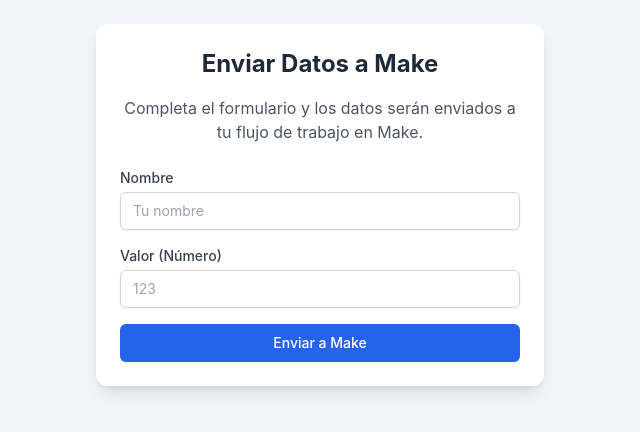
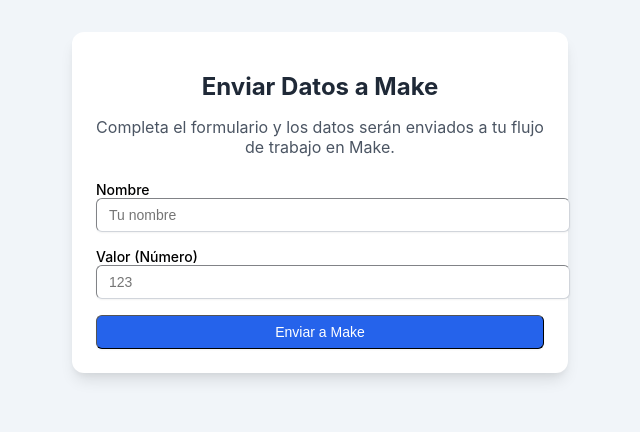
Before and after one commit to bernapin1996lab/REGISTRO-VISITA1, a plain HTML site: page index.html in a window 1280 px wide. Shown: the whole page, without its empty margins (320-960 px from the left). Drawn offline with nearby package versions, Linux system fonts and the light colour scheme.

Commit message:
Update index.html

```diff
--- a/index.html
+++ b/index.html
@@ -4,24 +4,159 @@
     <meta charset="UTF-8">
     <meta name="viewport" content="width=device-width, initial-scale=1.0">
     <title>Formulario en Telegram</title>
-    <!-- Tailwind CSS CDN para un estilo moderno y responsive -->
-    <script src="https://cdn.tailwindcss.com"></script>
-    <script>
-        tailwind.config = {
-            theme: {
-                extend: {
-                    fontFamily: {
-                        sans: ['Inter', 'sans-serif'],
-                    },
-                }
-            }
+    <style>
+        /* CSS de Tailwind incrustado */
+        /*
+        * A continuación se encuentra una versión simplificada del CSS de Tailwind para que la mini-aplicación sea autocontenida.
+        * Esto asegura que los estilos se carguen incluso sin conexión a Internet o si el CDN falla.
+        */
+
+        /* Base y Tipografía */
+        body {
+            font-family: -apple-system, BlinkMacSystemFont, 'Segoe UI', Roboto, Helvetica, Arial, sans-serif, 'Apple Color Emoji', 'Segoe UI Emoji', 'Segoe UI Symbol';
+            background-color: #f1f5f9;
+            padding: 1.5rem;
         }
-    </script>
-    <style>
-        body {
-            font-family: 'Inter', sans-serif;
-            background-color: #f1f5f9; /* blueGray-100 */
+
+        /* Contenedor principal */
+        .max-w-md {
+            max-width: 28rem;
         }
+        .mx-auto {
+            margin-left: auto;
+            margin-right: auto;
+        }
+        .bg-white {
+            background-color: #fff;
+        }
+        .rounded-xl {
+            border-radius: 0.75rem;
+        }
+        .shadow-lg {
+            box-shadow: 0 10px 15px -3px rgba(0, 0, 0, 0.1), 0 4px 6px -2px rgba(0, 0, 0, 0.05);
+        }
+        .p-6 {
+            padding: 1.5rem;
+        }
+
+        /* Encabezado y Texto */
+        .text-2xl {
+            font-size: 1.5rem;
+        }
+        .font-bold {
+            font-weight: 700;
+        }
+        .text-gray-800 {
+            color: #1f2937;
+        }
+        .text-center {
+            text-align: center;
+        }
+        .mb-4 {
+            margin-bottom: 1rem;
+        }
+        .text-gray-600 {
+            color: #4b5563;
+        }
+        .mb-6 {
+            margin-bottom: 1.5rem;
+        }
+        .text-sm {
+            font-size: 0.875rem;
+        }
+
+        /* Formulario y Botones */
+        .space-y-4 > * + * {
+            margin-top: 1rem;
+        }
+        .block {
+            display: block;
+        }
+        .w-full {
+            width: 100%;
+        }
+        .px-3 {
+            padding-left: 0.75rem;
+            padding-right: 0.75rem;
+        }
+        .py-2 {
+            padding-top: 0.5rem;
+            padding-bottom: 0.5rem;
+        }
+        .border {
+            border-width: 1px;
+        }
+        .border-gray-300 {
+            border-color: #d1d5db;
+        }
+        .rounded-md {
+            border-radius: 0.375rem;
+        }
+        .shadow-sm {
+            box-shadow: 0 1px 2px 0 rgba(0, 0, 0, 0.05);
+        }
+        .focus\:outline-none:focus {
+            outline: 2px solid transparent;
+            outline-offset: 2px;
+        }
+        .focus\:ring-blue-500:focus {
+            --tw-ring-color: #3b82f6;
+            box-shadow: 0 0 0 calc(2px + 0px) var(--tw-ring-color);
+        }
+        .focus\:border-blue-500:focus {
+            border-color: #3b82f6;
+        }
+        .sm\:text-sm {
+            font-size: 0.875rem;
+        }
+        .flex {
+            display: flex;
+        }
+        .justify-center {
+            justify-content: center;
+        }
+        .text-white {
+            color: #fff;
+        }
+        .bg-blue-600 {
+            background-color: #2563eb;
+        }
+        .hover\:bg-blue-700:hover {
+            background-color: #1d4ed8;
+        }
+        .focus\:ring-2:focus {
+            box-shadow: 0 0 0 2px rgba(59, 130, 246, 0.5);
+        }
+        .focus\:ring-offset-2:focus {
+            box-shadow: 0 0 0 2px #fff, 0 0 0 4px rgba(59, 130, 246, 0.5);
+        }
+
+        /* Mensajes de estado */
+        .mt-4 {
+            margin-top: 1rem;
+        }
+        .font-medium {
+            font-weight: 500;
+        }
+        .hidden {
+            display: none;
+        }
+        .block {
+            display: block;
+        }
+        .text-green-600 {
+            color: #16a34a;
+        }
+        .text-red-600 {
+            color: #dc2626;
+        }
+        .text-yellow-600 {
+            color: #ca8a04;
+        }
+        .text-gray-600 {
+            color: #4b5563;
+        }
+
     </style>
 </head>
 <body class="p-6">
@@ -52,7 +187,7 @@
     <script>
         const form = document.getElementById('dataForm');
         const statusMessage = document.getElementById('statusMessage');
-        const webhookUrl = 'https://hook.us2.make.com/vvdxma06lmhy1r66d7egcd8d3kuef1uo'; // <-- REEMPLAZA ESTA URL CON LA TUYA
+        const webhookUrl = 'https://hook.us2.make.com/vvdxma06lmhy1r66d7egcd8d3kuef1uo'; // <-- Reemplaza esta URL con la tuya
 
         form.addEventListener('submit', async (e) => {
             e.preventDefault();
```
